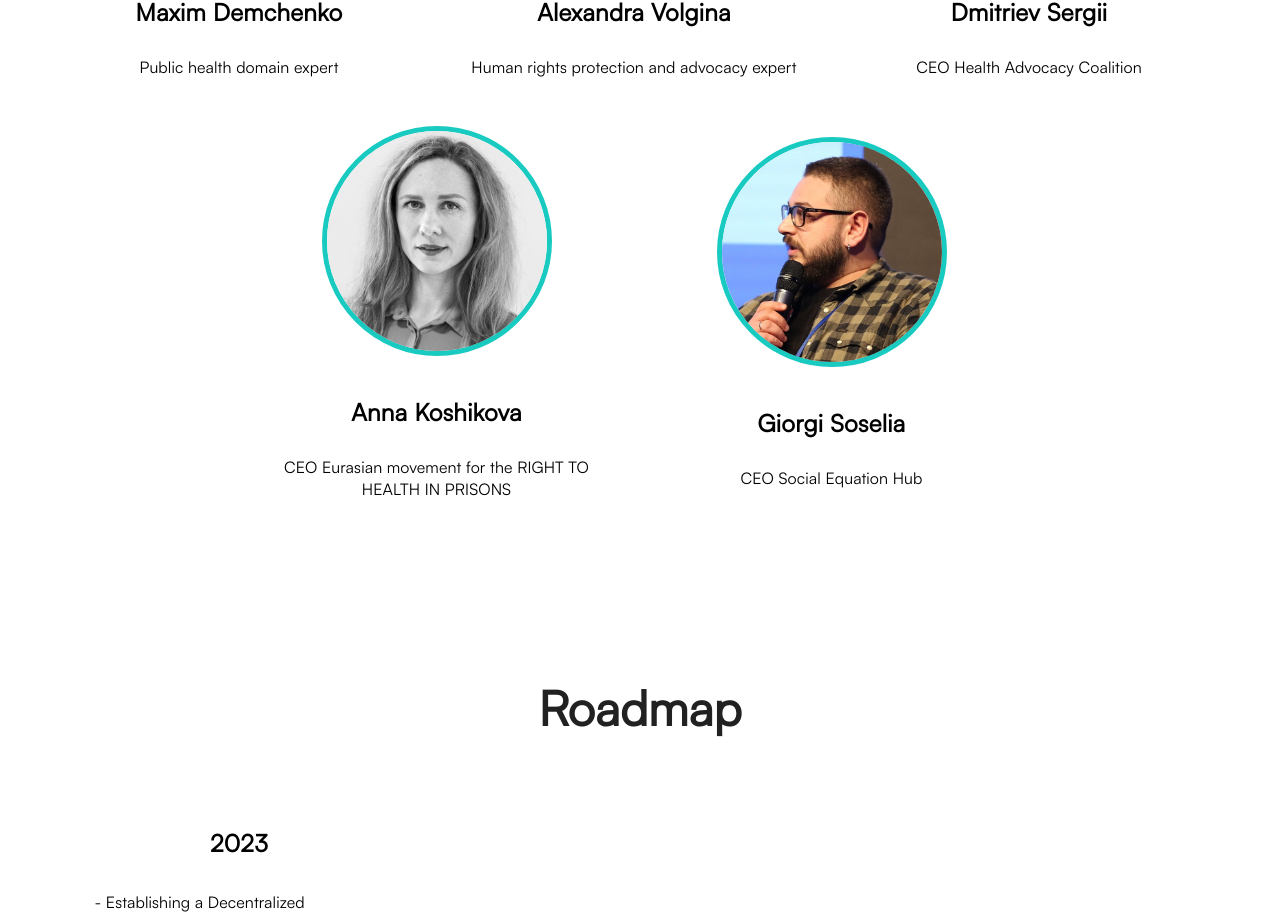
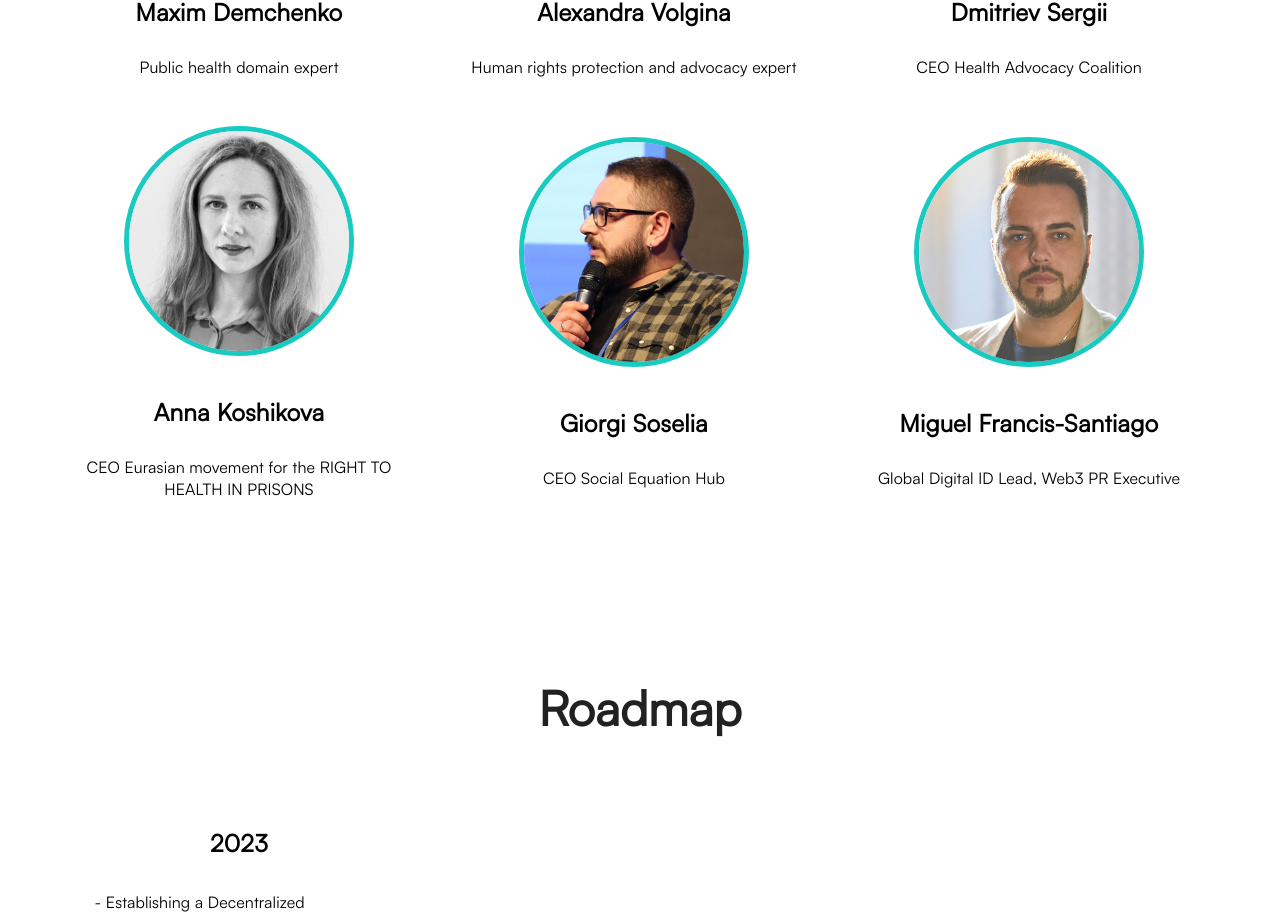
Before and after one commit to iovitatudor/blockaids, a Vue app: page / in a window 1280 px wide. Shown: the part 5740-6655 px from the top of the page. Built offline with nearby package versions, Linux system fonts and the light colour scheme.

Commit message:
Add another team memeber

```diff
--- a/src/components/TeamSection.vue
+++ b/src/components/TeamSection.vue
@@ -69,6 +69,12 @@ export default {
         name: "Giorgi Soselia",
         role: "CEO Social Equation Hub",
       },
+      {
+        id: 7,
+        photo: "miguel.jpg",
+        name: "Miguel Francis-Santiago",
+        role: "Global Digital ID Lead, Web3 PR Executive",
+      },
     ],
   }),
 };
```
Also changed, not shown: src/assets/img/miguel.jpg (added).
